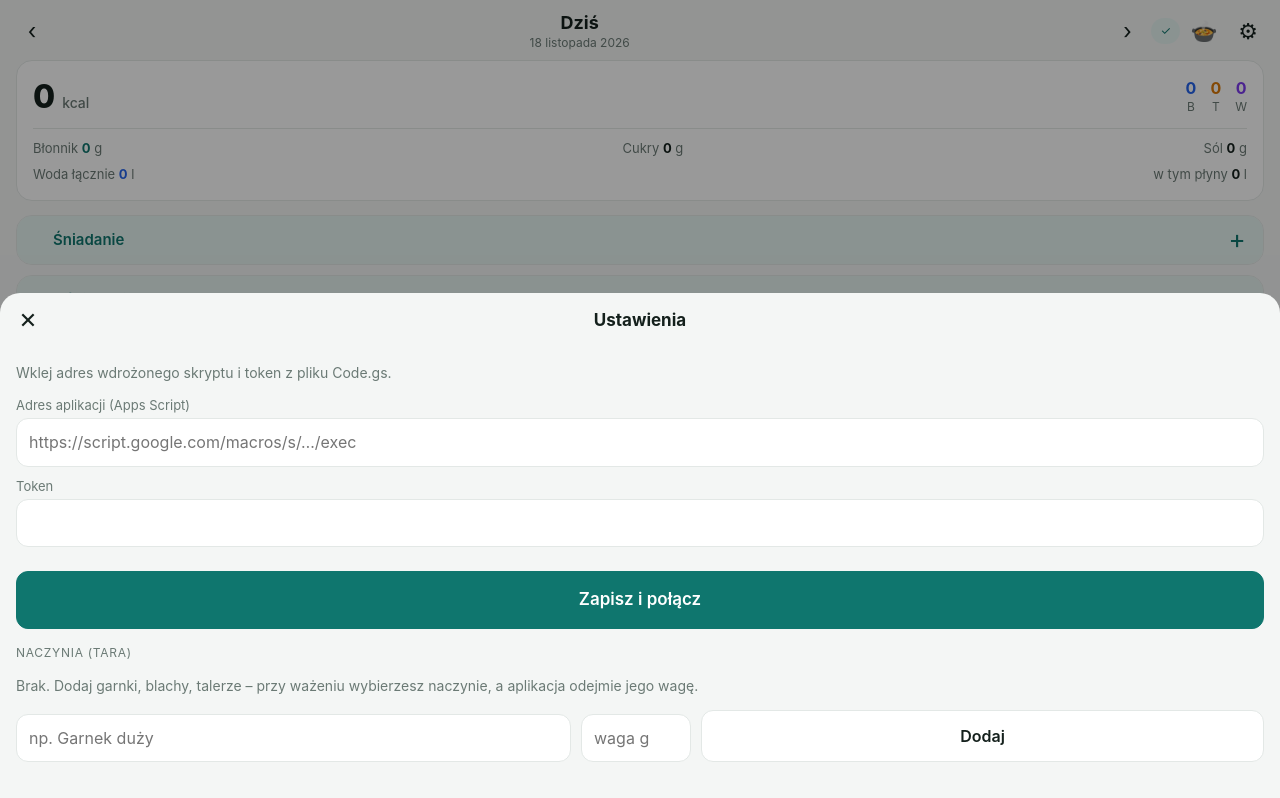
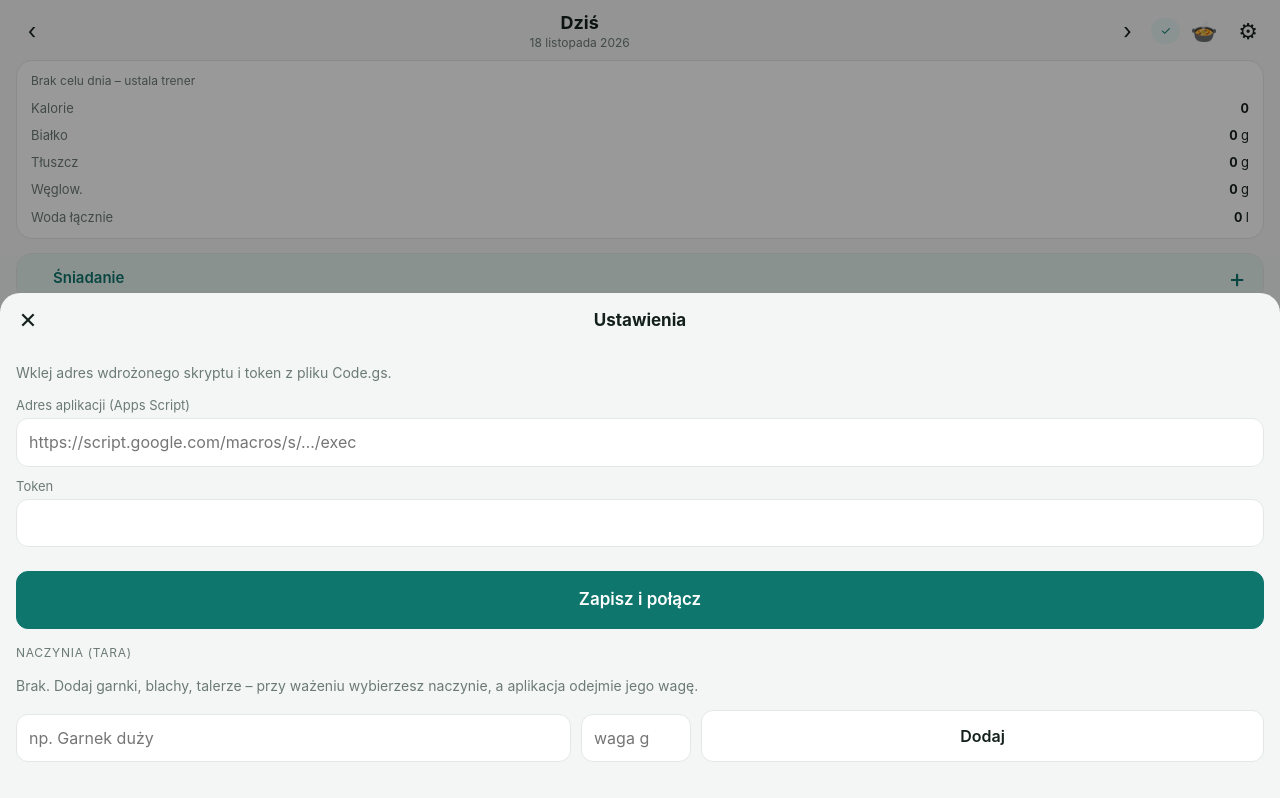
Before and after one commit to lukaszgomula-lg/dieta, a plain HTML site: page index.html in a window 1280 px wide. Drawn offline with Linux system fonts and the light colour scheme.

Commit message:
Pulpit: usunięta ramka podsumowania – zostają same wykresy celu; na pasku wody jasnoniebieski = woda z jedzenia
Co-Authored-By: Claude Opus 5.5 <noreply@anthropic.com>
Claude-Session: https://claude.ai/code/session_01R34P2yfCjWv25CvvUqsGpU

```diff
--- a/index.html
+++ b/index.html
@@ -38,16 +38,17 @@ main{padding:0 16px calc(110px + env(safe-area-inset-bottom))}
 .cB{color:var(--b)}.cT{color:var(--t)}.cW{color:var(--w)}
 .goal{width:100%;margin-top:12px;padding-top:10px;border-top:1px solid var(--line);display:grid;gap:9px}
 .goal-h{display:flex;justify-content:space-between;font-size:12px;color:var(--mut)}
-.gr{display:grid;grid-template-columns:62px 1fr auto;align-items:center;gap:10px;font-size:13px}
-.gr .nm{color:var(--mut)}.gr .v{font-variant-numeric:tabular-nums;white-space:nowrap}.gr .v b{color:var(--fg)}
-.bar{height:8px;border-radius:99px;background:var(--line);overflow:hidden}
-.bar i{display:block;height:100%;border-radius:99px;transition:width .3s}
+.gr{display:grid;grid-template-columns:88px 1fr 96px;align-items:center;gap:10px;font-size:13px}
+.gr .nm{color:var(--mut);white-space:nowrap;min-width:62px}.gr .v{text-align:right}.bar.nb{background:none}.gr .v{font-variant-numeric:tabular-nums;white-space:nowrap}.gr .v b{color:var(--fg)}
+.bar{height:8px;border-radius:99px;background:var(--line);overflow:hidden;display:flex}
+.bar i{display:block;height:100%;transition:width .3s}
+.gr .bar i.pas{background:#93c5fd}
 .g-lo i{background:#2563eb}.g-ok i{background:#16a34a}.g-hi i{background:#dc2626}
 .g-lo .v b{color:#2563eb}.g-ok .v b{color:#16a34a}.g-hi .v b{color:#dc2626}
 .hsec{padding:12px 14px}.hsec .goal{margin-top:0;padding-top:0;border-top:0}
 .tip{margin-top:10px;padding:9px 11px;border-radius:10px;background:color-mix(in srgb,#f59e0b 14%,transparent);font-size:13px;line-height:1.4}
 .tip b{display:block;font-size:11px;letter-spacing:.04em;text-transform:uppercase;color:var(--mut);margin-bottom:2px}
-@media (prefers-color-scheme:dark){.g-lo i{background:#60a5fa}.g-ok i{background:#4ade80}.g-hi i{background:#f87171}.g-lo .v b{color:#60a5fa}.g-ok .v b{color:#4ade80}.g-hi .v b{color:#f87171}}
+@media (prefers-color-scheme:dark){.gr .bar i.pas{background:#1e5bb8}.g-lo i{background:#60a5fa}.g-ok i{background:#4ade80}.g-hi i{background:#f87171}.g-lo .v b{color:#60a5fa}.g-ok .v b{color:#4ade80}.g-hi .v b{color:#f87171}}
 .meal{background:var(--card);border:1px solid var(--line);border-radius:var(--r);margin-bottom:10px;overflow:hidden}
 .meal-h{display:flex;align-items:center;padding:4px 6px 4px 10px;gap:2px;background:var(--acc2)}
 .meal-h .meal-t b{color:var(--acc)}
@@ -365,13 +366,17 @@ function pushRecent(typ,id){recent=recent.filter(r=>!(r.typ===typ&&r.id===id));r
 
 /* ---------- cele dnia (ustala trener) ---------- */
 /* niebieski: za mało, zielony: w normie, czerwony: przekroczone. Kcal: 93–105%, makro: 90–110% */
-function goalHTML(c,T){if(!c||!(num(c.kcal)>0||num(c.woda_ml)>0))return'';
+function goalHTML(c,T){const has=!!(c&&(num(c.kcal)>0||num(c.woda_ml)>0));c=c||{};
   const R=[['Kalorie','kcal',T.kcal,'',.93,1.05],['Białko','bialko',T.b,' g',.9,1.1],['Tłuszcz','tluszcz',T.t,' g',.9,1.1],['Węglow.','wegle',T.w,' g',.9,1.1],['Woda łącznie','woda_ml',T.wd||0,' l',.9,1.35]];
-  const rows=R.filter(r=>num(c[r[1]])>0).map(([n,k,v,u,lo,hi])=>{const g=num(c[k]),p=v/g,cl=p<lo?'g-lo':p>hi?'g-hi':'g-ok';
-    const f=x=>u===' l'?String(Math.round(x/100)/10).replace('.',','):Math.round(x);
-    return `<div class="gr ${cl}"><span class="nm">${n}</span><span class="bar"><i style="width:${Math.min(100,Math.round(p*100))}%"></i></span><span class="v"><b>${f(v)}</b> / ${f(g)}${u}</span></div>`}).join('');
-  const typ=c.typ_dnia?esc(String(c.typ_dnia)):'',uw=c.uwaga?' · '+esc(String(c.uwaga)):'';
-  return `<div class="goal"><div class="goal-h"><span>Cel dnia${typ?' · '+typ:''}${uw}</span></div>${rows}</div>`}
+  const f=(x,u)=>u===' l'?String(Math.round(x/100)/10).replace('.',','):Math.round(x);
+  const rows=R.filter(r=>!has||num(c[r[1]])>0).map(([n,k,v,u,lo,hi])=>{const g=num(c[k]);
+    if(!(g>0))return `<div class="gr"><span class="nm">${n}</span><span class="bar nb"></span><span class="v"><b>${f(v,u)}</b>${u}</span></div>`;
+    const p=v/g,cl=p<lo?'g-lo':p>hi?'g-hi':'g-ok',w=x=>Math.max(0,Math.min(100,Math.round(x*100)));
+    /* woda: pełny kolor = płyny wypite, jasnoniebieski = woda z jedzenia (pasywna) */
+    const bar=k==='woda_ml'?`<i style="width:${w(Math.min(p,1)*Math.min(1,(T.pl||0)/(v||1)))}%"></i><i class="pas" style="width:${w(Math.min(p,1)*(1-Math.min(1,(T.pl||0)/(v||1))))}%"></i>`:`<i style="width:${w(Math.min(p,1))}%"></i>`;
+    return `<div class="gr ${cl}"><span class="nm">${n}</span><span class="bar">${bar}</span><span class="v"><b>${f(v,u)}</b> / ${f(g,u)}${u}</span></div>`}).join('');
+  const typ=c.typ_dnia?esc(String(c.typ_dnia)):'',uw=c.uwaga?' · '+esc(String(c.uwaga)):'',al=T.al>0?`<span>Alkohol ${fv(T.al)} g</span>`:'';
+  return `<div class="goal"><div class="goal-h"><span>${has?'Cel dnia'+(typ?' · '+typ:'')+uw:'Brak celu dnia – ustala trener'}</span>${al}</div>${rows}</div>`}
 
 /* ---------- zdrowie: 4 kluczowe parametry ustalane przez trenera ---------- */
 /* limity (nasycone, sól): zielony ≤ limit, czerwony powyżej; minima (błonnik, foliany): niebieski za mało, zielony gdy osiągnięte.
@@ -455,9 +460,7 @@ function renderDay(){
   const fl=ml=>String(Math.round(ml/100)/10).replace('.',',');
   const CH=celeCache[curDate];
   const X=k=>{let s=0,miss=0;list.forEach(e=>{let v=val(e[k]);if(v==null){const it=findItem(e.typ,e.ref_id);if(it&&num(e.ilosc_g)>0)v=calc(per100(it),num(e.ilosc_g))[k]}if(v==null)miss++;else s+=v});return (miss&&list.length?'≥':'')+fv(s)};
-  $$('#sum').innerHTML=`<div class="sum"><div class="kcal">${Math.round(T.kcal)} <small>kcal</small></div><div class="mac"><div><b class="cB">${r1(T.b)}</b>B</div><div><b class="cT">${r1(T.t)}</b>T</div><div><b class="cW">${r1(T.w)}</b>W</div></div>
-    ${CH&&num(CH.sol_max)>0?'':`<div class="sum2"><span class="fib">Błonnik <b>${X('blonnik')}</b> g</span><span>Cukry <b>${X('cukry')}</b> g</span><span>Sól <b>${X('sol')}</b> g</span></div>`}
-    <div class="sum2"><span class="wat">Woda łącznie <b>${fl(S('woda_g'))}</b> l</span><span>w tym płyny <b>${fl(S('plyn_ml'))}</b> l</span>${S('alkohol_g')>0?`<span>Alkohol <b>${fv(S('alkohol_g'))}</b> g</span>`:''}</div>${goalHTML(celeCache[curDate],{...T,wd:S('woda_g')})}</div>`;
+  $$('#sum').innerHTML=`<div class="sum hsec">${goalHTML(CH,{...T,wd:S('woda_g'),pl:S('plyn_ml'),al:S('alkohol_g')})}</div>`;
   const pory=[...PORY,...new Set(list.map(e=>e.pora).filter(p=>!PORY.includes(p)))];
   $$('#meals').innerHTML=pory.map(p=>{const es=list.filter(e=>e.pora===p),n=es.length,c=n&&isCollapsed(p),S=sum(es);
     const ts=[...new Set(es.map(e=>String(e.godzina)))].sort(),tm=ts.length>1?ts[0]+'–'+ts[ts.length-1]:(ts[0]||'');
```
